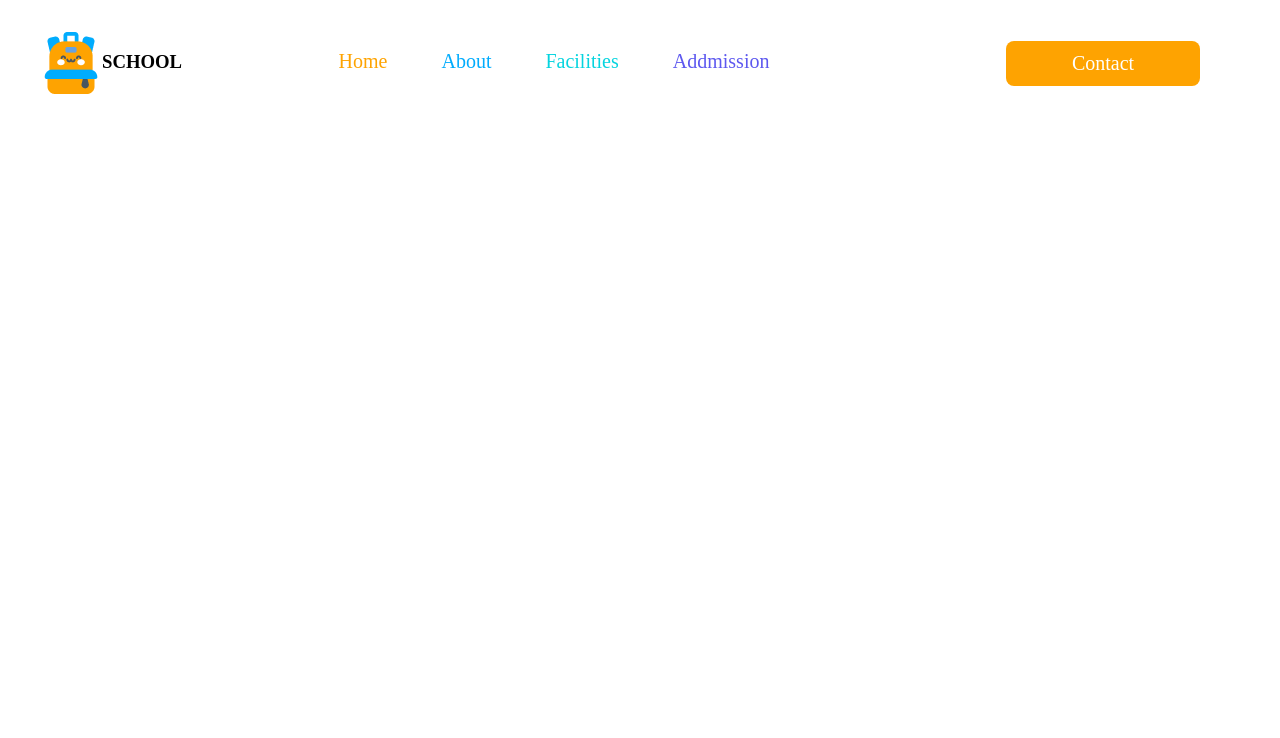
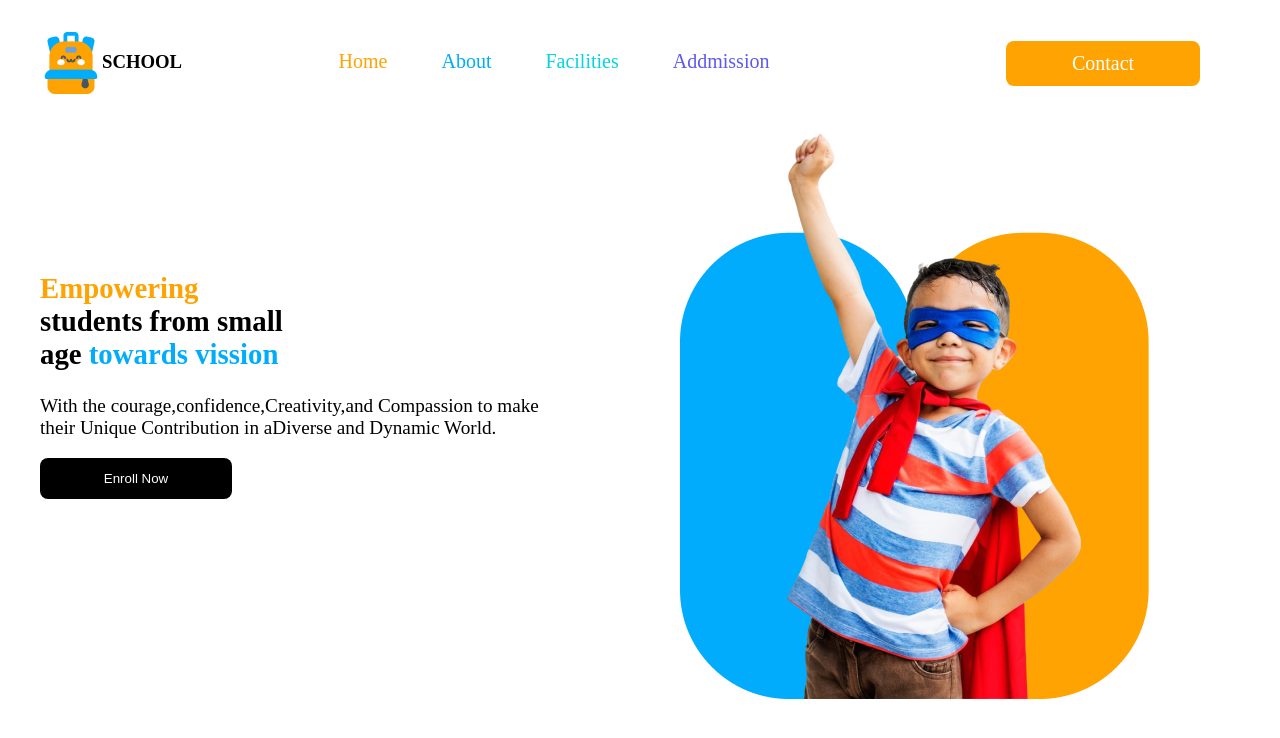
Before and after one commit to aahiljahedul/kids-School-main, a plain HTML site: page index.html in a window 1280 px wide. Drawn offline with Linux system fonts and the light colour scheme.

Commit message:
added an indox.html

```diff
--- a/index.html
+++ b/index.html
@@ -25,6 +25,29 @@
 
 
     </header>
+    <main>
+        <section class="hero">
+            <div class="hero-container">
+                <h1>
+                   <span class="empowering"> Empowering </span> <br>
+                   students from small <br>
+                   age <span class="towards">towards vission</span>
+                </h1>
+                <p>With the courage,confidence,Creativity,and Compassion to make
+                    <br>their Unique Contribution in aDiverse and Dynamic World. </p>
+                    <button class="button-primary">Enroll Now</button>
+                    </div>
+                <div>
+                    <img class="hero-image" src="assets/hero-kids.png" alt="">
+
+                </div>
+
+
+
+
+
+        </section>
+    </main>
 
 </body>
 </html>
--- a/style.css
+++ b/style.css
@@ -59,3 +59,54 @@ a[ href="#contact"]{
     border-radius: 8px;
 
 }
+.empowering{
+    color:rgb(254, 163, 1) ;
+
+}
+.towards{
+    color:rgb(1, 172, 253) ;
+}
+.button-primary{
+    width: 192px;
+    height: 41px;
+    color: white;
+    background-color: black;
+    border: none;
+    border-radius: 8px;
+
+}
+.hero{
+    background-color: white;
+    display: flex;
+    margin: 32px;
+    width: 1158.61px;
+    height: 575px;
+    top: 100px;
+    left: 141px;
+    margin: 32px;
+    align-items: center;
+
+}
+.hero-image{
+    width: 468.61px;
+    height: 575px;
+
+
+
+}
+
+
+
+
+.hero-container{
+    width: 640px;
+    height: 331px;
+
+    font-size: larger;
+
+
+
+
+
+
+}
```
